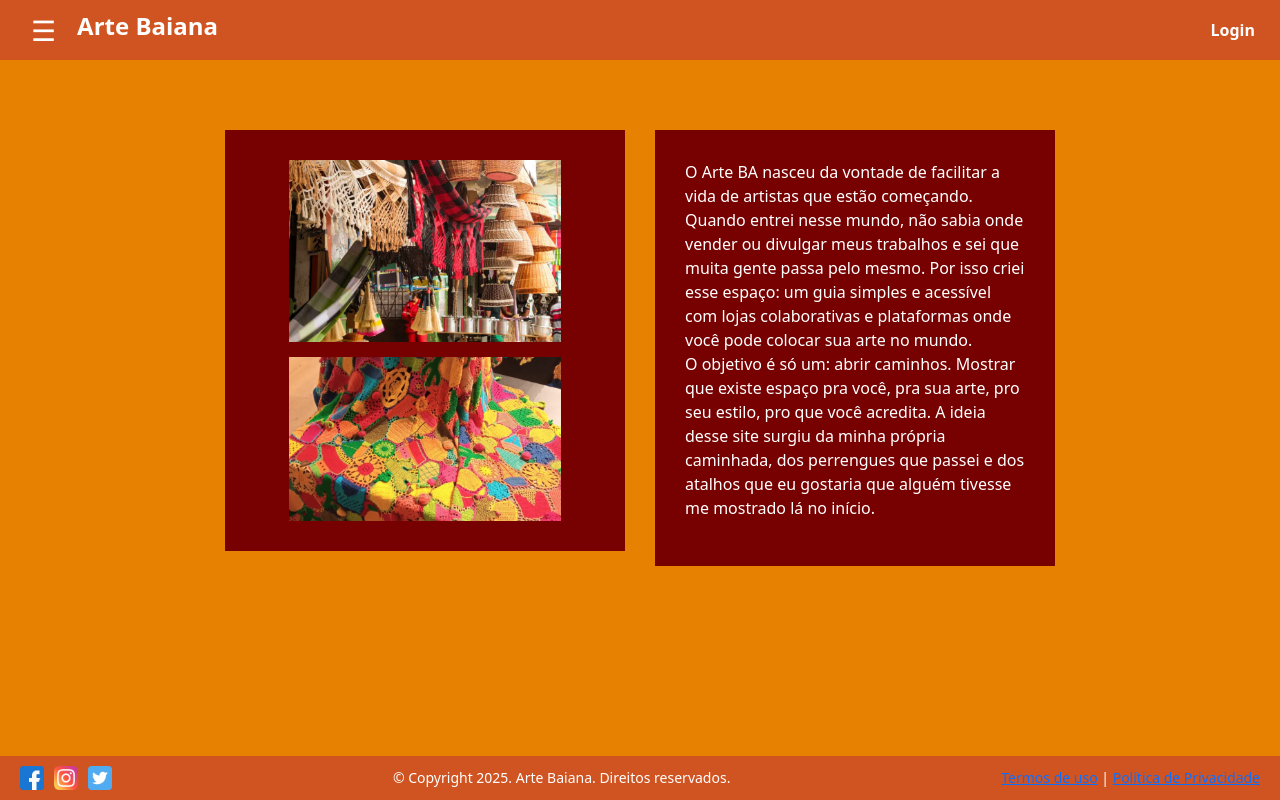
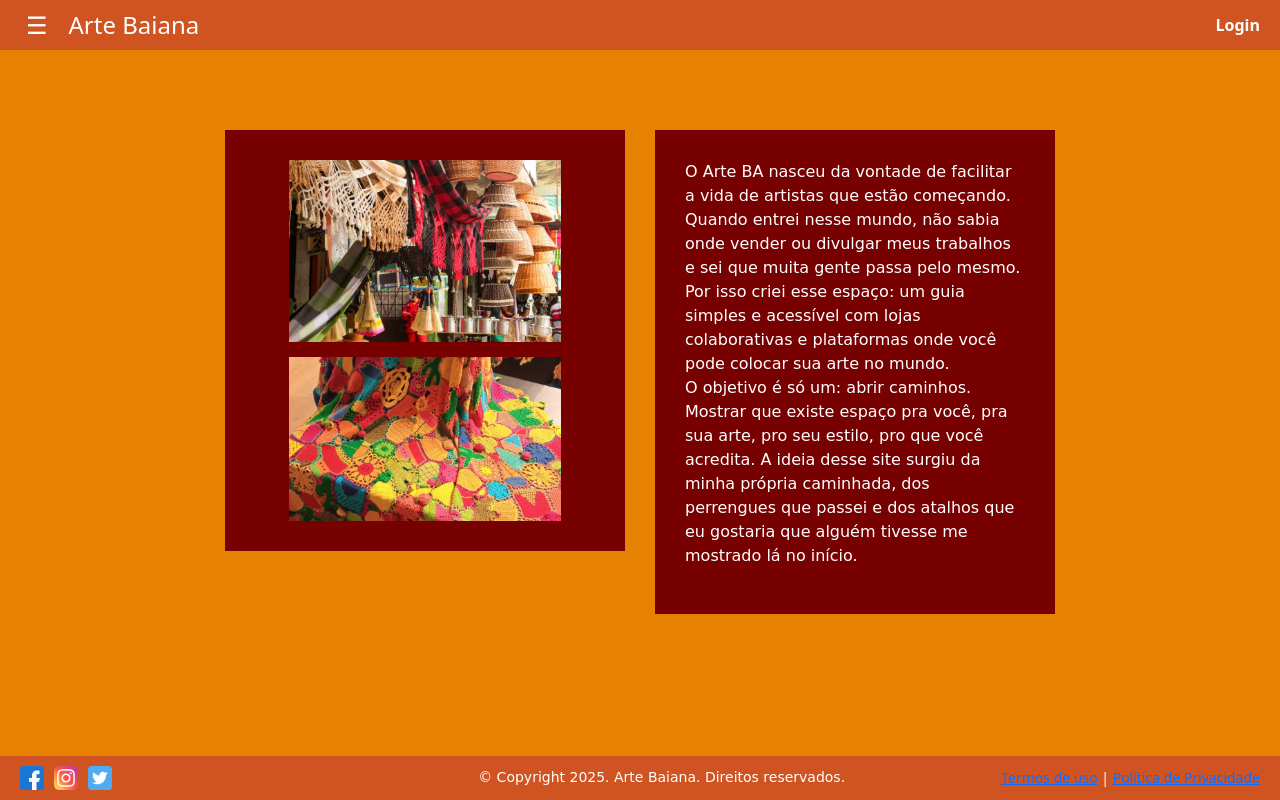
Before and after one commit to foiassimumsonho/ProjetoFinal, an Angular app: page /sobre in a window 1280 px wide. Built offline with nearby package versions, Linux system fonts and the light colour scheme.

Commit message:
Stable version of the project

```diff
--- a/src/app/pages/dashboard/dashboard.component.css
+++ b/src/app/pages/dashboard/dashboard.component.css
@@ -24,6 +24,8 @@
   background: none;
   border: none;
   color: white;
+    font-family: 'Comic Sans MS', cursive;
+
 }
 
 .logo {
@@ -47,6 +49,7 @@
   background-color: #770101;
   padding: 20px;
   transition: left 0.3s;
+    font-family: 'Comic Sans MS', cursive;
   z-index: 9999 !important;
 }
 
@@ -85,7 +88,7 @@
 .rectangle {
   width: 300px;
   height: 400px;
-  background-color: #626901;
+  background-color: #404404;
   padding: 30px;
   display: flex;
   flex-direction: column;
@@ -93,6 +96,8 @@
   align-items: center;
   gap: 03px;
   color: #f8f7f8;
+font-family: 'Comic Sans MS', cursive;
+
 }
 
 .rectangle img {
@@ -129,9 +134,14 @@
   font-size: 14px;
 }
 
-.footer-center {
-  margin-left: 200px;
+.footer-center p {
+  margin: 0;
+    margin-left: 200px;
+      font-family: 'Comic Sans MS', cursive;
+
+
 }
+
 
 .social-icons a {
   margin-right: 10px;
--- a/src/app/pages/dashboard/dashboard.component.html
+++ b/src/app/pages/dashboard/dashboard.component.html
@@ -21,14 +21,22 @@
   <div class="rectangle">
     <p><strong>AFROCOLAB</strong></p>
         <img src="assets/img/afro.png" alt="Imagem 1" />
-     <p>Localizado em: Shopping Paralela L2 Paralela - Av. Luís Viana Filho, 8544 Alphaville, Salvador - BA, 41730-101</p>
+     <p>Localizado em: Shopping Paralela L2 Paralela - Av. Luís Viana Filho, 8544 Alphaville, Salvador - BA, 41730-101
+      <br>
+      Tel: (71)3617-0951
+     </p>
  <button class="visitmap" onclick="window.location.href='https://www.google.com/maps/search/afrocolab+shopping+paralela/@-12.9368717,-38.4106199,15z/data=!3m1!4b1?entry=ttu&g_ep=EgoyMDI1MTEzMC4wIKXMDSoASAFQAw%3D%3D'">Ver no mapa</button>  </div>
 
 
   <div class="rectangle">
         <p><strong>STARTEI</strong></p>
         <img src="assets/img/startei.png" alt="Imagem 1" />
-     <p>Localizado em: Shopping Bela Vista L2 Endereço: Alameda Euvaldo Luz, 92 Horto Bela Vista, Salvador - BA, 41098-020</p>
+     <p>Localizado em: Shopping Bela Vista L2 Endereço: Alameda Euvaldo Luz, 92 Horto Bela Vista, Salvador - BA, 41098-020
+            <br>
+      Tel: <a href="https://api.whatsapp.com/send/?phone=5571997120017&text&type=phone_number&app_absent=0">(71)99712-0017</a>
+
+     </p>
+
  <button class="visitmap" onclick="window.location.href='https://www.google.com/maps/place/Startei/@-12.969989,-38.477114,17z/data=!3m1!4b1!4m6!3m5!1s0x7161b1b1eefffff:0x5cf530b52168cfd5!8m2!3d-12.969989!4d-38.4745391!16s%2Fg%2F11kbwm547p?entry=ttu&g_ep=EgoyMDI1MTEzMC4wIKXMDSoASAFQAw%3D%3D'">Ver no mapa</button>  </div>
 
 
@@ -37,7 +45,7 @@
         <img src="assets/img/cen.png" alt="Imagem 1" />
      <p>Localizado em: Cooperativa Baiana de Teatro Endereço: R. Alaíde do feijão, 25 - Pelourinho, Salvador - BA, 40026-230
       <br>
-      <a routerLink="/dashboarddetalhes">(71) 3617-0951</a>
+      Tel: <a href="https://api.whatsapp.com/send/?phone=5575991897827&text&type=phone_number&app_absent=0">(75)99189-7827</a>
 
      </p>
  <button class="visitmap" onclick="window.location.href='https://www.google.com/maps/place/Coletivo+de+Entidades+Negras/@-12.9744771,-38.5126688,17z/data=!3m2!4b1!5s0x71604e87acca805:0xa4e72d796621f8a6!4m6!3m5!1s0x71604e86ff7c49d:0x15317b29630a0f7e!8m2!3d-12.9744771!4d-38.5080554!16s%2Fg%2F11fy_3_kbp?entry=ttu&g_ep=EgoyMDI1MTEzMC4wIKXMDSoASAFQAw%3D%3D'">Ver no mapa</button>  </div>
@@ -50,7 +58,7 @@
       <br>
       40026-010
       <br>
-      <a routerLink="/dashboarddetalhes">(71) 3617-0951</a>
+      Tel: <a href="https://api.whatsapp.com/send/?phone=5571983169673&text&type=phone_number&app_absent=0">(71)98316-9673</a>
     </p>
 
  <button class="visitmap" onclick="window.location.href='https://www.google.com/maps/place/Casa+Vale+do+Dend%C3%AA/@-12.973297,-38.511793,17z/data=!3m1!4b1!4m6!3m5!1s0x71605b8495839db:0xb3dec483763a503d!8m2!3d-12.973297!4d-38.5092181!16s%2Fg%2F11tp7lpzy6?entry=ttu&g_ep=EgoyMDI1MTEzMC4wIKXMDSoASAFQAw%3D%3D'">Ver no mapa</button>  </div>
--- a/src/app/pages/dashboarddetalhes/dashboarddetalhes.component.css
+++ b/src/app/pages/dashboarddetalhes/dashboarddetalhes.component.css
@@ -156,8 +156,9 @@ button:disabled {
   font-size: 14px;
 }
 
-.footer-center {
-  margin-left: 200px;
+.footer-center p {
+  margin: 0;
+    margin-left: 200px;
 }
 
 .social-icons a {
--- a/src/app/pages/fale/fale.component.css
+++ b/src/app/pages/fale/fale.component.css
@@ -70,6 +70,8 @@
   width: 700px;
   margin-top: 70px;
   margin-left: 300px;
+    font-family: 'Comic Sans MS', cursive;
+
 }
 
 .form-card {
@@ -115,6 +117,8 @@
   border: none;
   cursor: pointer;
   margin-left: 150px;
+    font-family: 'Comic Sans MS', cursive;
+
 }
 
 .send-btn:hover {
@@ -157,8 +161,11 @@
   font-size: 14px;
 }
 
-.footer-center {
-  margin-left: 200px;
+.footer-center p {
+   margin: 0;
+    margin-left: 200px;
+  font-family: 'Comic Sans MS', cursive;
+
 }
 
 .social-icons a {
--- a/src/app/pages/home/home.component.css
+++ b/src/app/pages/home/home.component.css
@@ -24,6 +24,7 @@
   background: none;
   border: none;
   color: white;
+
 }
 
 .logo {
@@ -47,6 +48,7 @@
   background-color: #770101;
   padding: 20px;
   transition: left 0.3s;
+  font-family: 'Comic Sans MS', cursive;
   z-index: 1100;
 }
 
@@ -134,7 +136,9 @@ button.next { right: 10px; }
   font-weight: bold;
   margin-bottom: 5px;
   color: #fff;
-  font-size: 13px;
+  font-size: 18px;
+  font-family: 'Comic Sans MS', cursive;
+
 }
 
 .primeiro-acesso {
@@ -142,12 +146,16 @@ button.next { right: 10px; }
   margin-top: 5px;
   font-size: 13px;
   color: white;
+  font-family: 'Comic Sans MS', cursive;
+
 }
 
 .primeiro-acesso a {
   color: #c0881f;
   text-decoration: none;
   font-weight: bold;
+  font-family: 'Comic Sans MS', cursive;
+
 }
 
 .primeiro-acesso a:hover {
@@ -161,6 +169,7 @@ button.next { right: 10px; }
   border: none;
   font-size: 15px;
   font-weight: bold;
+  font-family: 'Comic Sans MS', cursive;
   cursor: pointer;
   display: block;
   margin: 8px auto 0;
@@ -193,6 +202,14 @@ button.next { right: 10px; }
   font-size: 14px;
 }
 
+.footer-center p {
+   margin: 0;
+    margin-left: 200px;
+  font-family: 'Comic Sans MS', cursive;
+
+}
+
+
 .social-icons a {
   margin-right: 10px;
 }
--- a/src/app/pages/sobre/sobre.component.css
+++ b/src/app/pages/sobre/sobre.component.css
@@ -11,23 +11,23 @@
   top: 0;
   left: 0;
   width: 100%;
-  height: 60px;
+  height: 50px;
   background-color: #D05421;
   display: flex;
   justify-content: space-between;
   align-items: center;
-  padding: 0 25px;
+  padding: 0 20px;
   z-index: 1000;
 }
 
 .header-left {
   display: flex;
   align-items: center;
-  gap: 15px;
 }
 
 .menu-btn {
-  font-size: 28px;
+  font-size: 24px;
+  margin-right: 15px;
   cursor: pointer;
   background: none;
   border: none;
@@ -37,8 +37,7 @@
 .logo {
   color: #fff;
   font-size: 24px;
-  font-weight: bold;
-  white-space: nowrap;
+  margin: 0;
 }
 
 .header-right .login-btn {
@@ -49,7 +48,7 @@
 
 .sidebar {
   position: fixed;
-  top: 60px;
+  top: 40px;
   left: -220px;
   width: 220px;
   height: calc(100vh - 60px);
@@ -57,6 +56,8 @@
   padding: 20px;
   transition: left 0.3s;
   z-index: 999;
+    font-family: 'Comic Sans MS', cursive;
+
 }
 
 .sidebar.open {
@@ -94,6 +95,8 @@
   align-items: center;
   color: #fff;
   gap: 15px;
+    font-family: 'Comic Sans MS', cursive;
+
 }
 
 .rectangle img {
@@ -101,9 +104,6 @@
   height: auto;
 }
 
-/* ===========================
-            FOOTER
-=========================== */
 .footer {
   width: 100%;
   background-color: #D05421;
@@ -120,7 +120,10 @@
 }
 
 .footer-center p {
-  margin: 0;
+   margin: 0;
+    margin-left: 200px;
+  font-family: 'Comic Sans MS', cursive;
+
 }
 
 .social-icons a {
```
